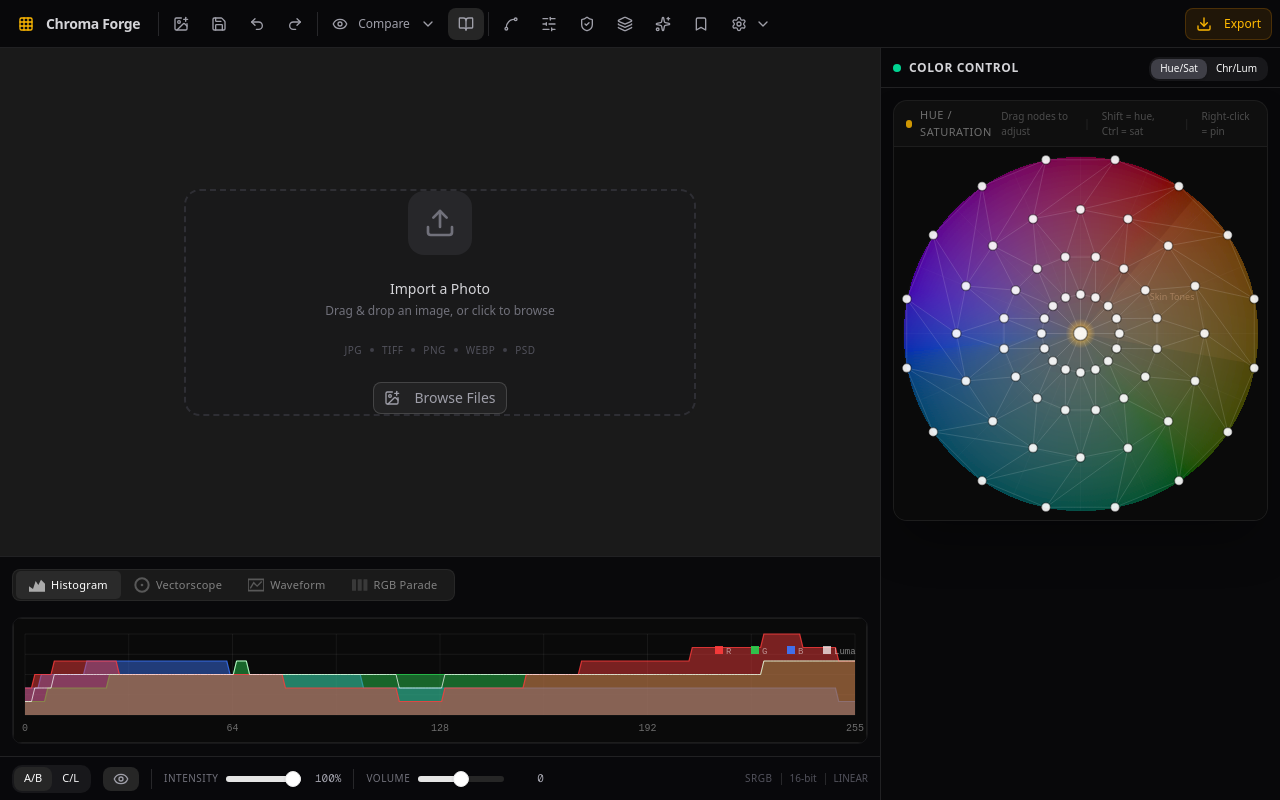
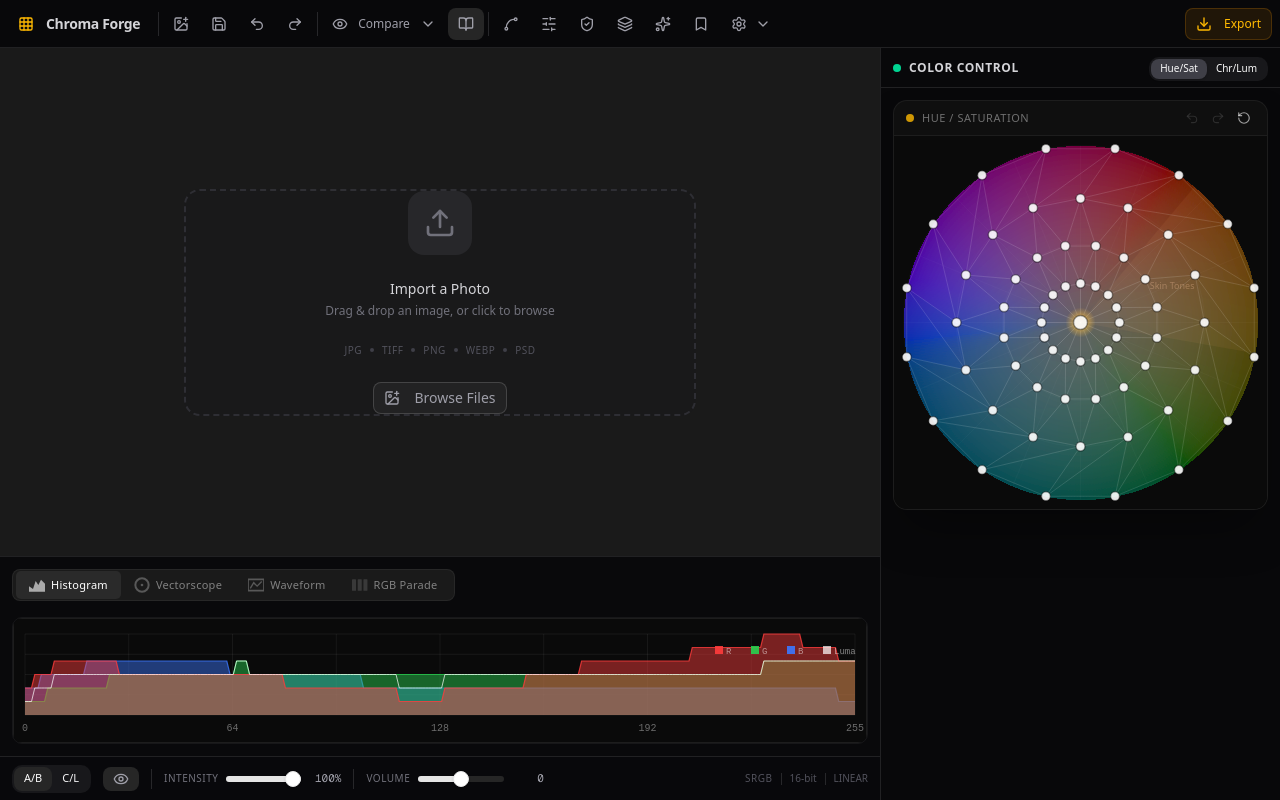
Before and after one commit to Optitude-AI/lut-atelier, a Next.js app: page / in a window 1280 px wide. Both pictures are taken after a click on the button "Open Workspace". Built offline with nearby package versions, Linux system fonts and the light colour scheme.

Commit message:
1b6c543f-9785-4afc-aee6-fbd6c26bf9c6

```diff
--- a/src/components/chroma-forge/grids/ABGrid.tsx
+++ b/src/components/chroma-forge/grids/ABGrid.tsx
@@ -4,6 +4,7 @@ import React, { useRef, useEffect, useState, useCallback } from 'react';
 import { motion } from 'framer-motion';
 import { useAppStore } from '@/store/useAppStore';
 import { oklabToRGB8 } from '@/lib/oklab';
+import { Undo2, Redo2, RotateCcw } from 'lucide-react';
 
 // ═══════════════════════════════════════════════════════════════════════════════
 // Types
@@ -295,6 +296,7 @@ export default function ABGrid({ className = '' }: { className?: string }) {
   const lastSyncRef = useRef(0);
 
   // ── Mutable interaction state (refs to avoid re-renders) ─────────────────
+  const lastClickTimeRef = useRef(0);
   const sizeRef = useRef({ w: 0, h: 0 });
   const nodesRef = useRef<MeshNode[]>(INITIAL_NODES.map((n) => ({ ...n })));
   const draggingRef = useRef(false);
@@ -322,6 +324,8 @@ export default function ABGrid({ className = '' }: { className?: string }) {
   // ── React state (only for tooltip + CSS-size-dependent JSX) ─────────────
   const [cssSize, setCssSize] = useState({ w: 0, h: 0 });
   const [tip, setTip] = useState<TooltipData | null>(null);
+  const [canUndo, setCanUndo] = useState(false);
+  const [canRedo, setCanRedo] = useState(false);
 
   // ── Store ───────────────────────────────────────────────────────────────
   const setSelectedNodeId = useAppStore((s) => s.setSelectedNodeId);
@@ -344,8 +348,8 @@ export default function ABGrid({ className = '' }: { className?: string }) {
       hue: ((n.angleRad / TWO_PI) * 360 + 360) % 360,
       saturation: Math.round(n.radiusFrac * 1000) / 10,
       lightness: 50,
-      offsetX: Math.round((n.offsetX / maxR) * 500) / 10,
-      offsetY: Math.round(-(n.offsetY / maxR) * 250) / 10,
+      offsetX: Math.round((n.offsetX / maxR) * 1200) / 10,
+      offsetY: Math.round(-(n.offsetY / maxR) * 600) / 10,
       sigmaMult: n.sigmaMult,
       pinned: n.pinned,
       abHueSigma: 0,
@@ -394,6 +398,8 @@ export default function ABGrid({ className = '' }: { className?: string }) {
       undoStackRef.current.shift();
     }
     redoStackRef.current = [];
+    setCanUndo(true);
+    setCanRedo(false);
   }, [takeSnapshot]);
 
   // ══════════════════════════════════════════════════════════════════════════
@@ -864,6 +870,8 @@ export default function ABGrid({ className = '' }: { className?: string }) {
     if (redoStackRef.current.length > MAX_UNDO) {
       redoStackRef.current.shift();
     }
+    setCanUndo(undoStackRef.current.length > 1);
+    setCanRedo(true);
     restoreSnapshot(snap);
   }, [takeSnapshot, restoreSnapshot]);
 
@@ -874,6 +882,8 @@ export default function ABGrid({ className = '' }: { className?: string }) {
     if (undoStackRef.current.length > MAX_UNDO) {
       undoStackRef.current.shift();
     }
+    setCanUndo(true);
+    setCanRedo(redoStackRef.current.length > 1);
     restoreSnapshot(snap);
   }, [takeSnapshot, restoreSnapshot]);
 
@@ -976,8 +986,30 @@ export default function ABGrid({ className = '' }: { className?: string }) {
   // Pointer event handlers (Feature 2: replace mouse with pointer events)
   // ══════════════════════════════════════════════════════════════════════════
 
+  // ══════════════════════════════════════════════════════════════════════════
+  // Reset All (with undo snapshot)
+  // ══════════════════════════════════════════════════════════════════════════
+
+  const resetAll = useCallback(() => {
+    pushUndo();
+    const ns = nodesRef.current;
+    for (let i = 0; i < ns.length; i++) {
+      ns[i] = { ...ns[i], offsetX: 0, offsetY: 0 };
+    }
+    setCanUndo(undoStackRef.current.length > 1);
+    setCanRedo(false);
+    syncToStore();
+    schedFnRef.current();
+  }, [pushUndo, syncToStore]);
+
   const onPointerDown = useCallback(
     (e: React.PointerEvent) => {
+      // Debounce: ignore very quick clicks (likely part of double-click)
+      if (lastClickTimeRef.current && performance.now() - lastClickTimeRef.current < 350) {
+        return;
+      }
+      lastClickTimeRef.current = performance.now();
+
       // Feature 2: pointer capture for reliable tracking
       (e.target as HTMLElement).setPointerCapture(e.pointerId);
 
@@ -1283,6 +1315,13 @@ export default function ABGrid({ className = '' }: { className?: string }) {
       const idx = hitTest(nodesRef.current, cx, cy, mr, x, y);
       if (idx < 0) return;
 
+      // Cancel any ongoing drag to prevent interference
+      if (draggingRef.current) {
+        draggingRef.current = false;
+        dragIdxRef.current = -1;
+        dragStartRef.current = null;
+      }
+
       const ns = nodesRef.current;
       const n = ns[idx];
 
@@ -1368,12 +1407,30 @@ export default function ABGrid({ className = '' }: { className?: string }) {
             Hue / Saturation
           </span>
         </div>
-        <div className="flex items-center gap-3 text-[10px] text-white/25">
-          <span>Drag nodes to adjust</span>
-          <span className="text-white/10">|</span>
-          <span>Shift = hue, Ctrl = sat</span>
-          <span className="text-white/10">|</span>
-          <span>Right-click = pin</span>
+        <div className="flex items-center gap-1">
+          <button
+            onClick={undo}
+            disabled={!canUndo}
+            className="p-1 rounded hover:bg-white/10 disabled:opacity-20 disabled:pointer-events-none transition-colors"
+            title="Undo (Ctrl+Z)"
+          >
+            <Undo2 className="h-3.5 w-3.5 text-white/60" />
+          </button>
+          <button
+            onClick={redo}
+            disabled={!canRedo}
+            className="p-1 rounded hover:bg-white/10 disabled:opacity-20 disabled:pointer-events-none transition-colors"
+            title="Redo (Ctrl+Shift+Z)"
+          >
+            <Redo2 className="h-3.5 w-3.5 text-white/60" />
+          </button>
+          <button
+            onClick={resetAll}
+            className="p-1 rounded hover:bg-white/10 transition-colors"
+            title="Reset All"
+          >
+            <RotateCcw className="h-3.5 w-3.5 text-white/60" />
+          </button>
         </div>
       </div>
 
--- a/src/lib/lut-engine.ts
+++ b/src/lib/lut-engine.ts
@@ -377,8 +377,8 @@ export function interpolateABGrid(
   h: number,
   s: number,
   l: number,
-  globalHueSigma: number = 25,
-  globalSatSigma: number = 18,
+  globalHueSigma: number = 40,
+  globalSatSigma: number = 30,
 ): [number, number] {
   // Skip for very low saturation or lightness extremes
   if (s < 5 || l < 3 || l > 97) return [0, 0];
@@ -387,9 +387,24 @@ export function interpolateABGrid(
   let hueShift = 0;
   let satShift = 0;
 
+  // Track global (center) nodes separately for guaranteed influence
+  let globalTotalWeight = 0;
+  let globalHueShift = 0;
+  let globalSatShift = 0;
+
   for (const node of nodes) {
     if (node.offsetX === 0 && node.offsetY === 0) continue;
 
+    // Center/global nodes (saturation <= 1): affect ALL colored pixels equally
+    const isGlobal = node.saturation <= 1;
+    if (isGlobal) {
+      globalTotalWeight += 1;
+      globalHueShift += node.offsetX;
+      globalSatShift += node.offsetY;
+      continue;
+    }
+
+    // Normal position-specific node with Gaussian falloff
     // Hue distance (circular, 0-180)
     let hueDist = Math.abs(h - node.hue);
     if (hueDist > 180) hueDist = 360 - hueDist;
@@ -411,9 +426,24 @@ export function interpolateABGrid(
     satShift += node.offsetY * weight;
   }
 
-  if (totalWeight === 0) return [0, 0];
+  // Blend in global shifts if any
+  if (globalTotalWeight > 0) {
+    const gHueShift = globalHueShift / globalTotalWeight;
+    const gSatShift = globalSatShift / globalTotalWeight;
+    // Global shifts are added as a minimum guaranteed influence
+    const globalBoost = 0.6; // 60% guaranteed influence from global nodes
+    if (totalWeight > 0) {
+      hueShift = hueShift * (1 - globalBoost) + gHueShift * totalWeight * globalBoost / (totalWeight * (1 - globalBoost) + totalWeight);
+      satShift = satShift * (1 - globalBoost) + gSatShift * totalWeight * globalBoost / (totalWeight * (1 - globalBoost) + totalWeight);
+    } else {
+      hueShift = gHueShift;
+      satShift = gSatShift;
+    }
+  }
 
-  return [hueShift / totalWeight, satShift / totalWeight];
+  if (totalWeight === 0 && globalTotalWeight === 0) return [0, 0];
+
+  return [hueShift / Math.max(totalWeight, 0.001), satShift / Math.max(totalWeight, 0.001)];
 }
 
 // ─── C/L Grid Interpolation ───
@@ -991,10 +1021,10 @@ export function processImagePixelsFast(
   const CL_INV_2SIGMA2 = 1 / (2 * 40 * 40); // sigma = 40
 
   // AB global sigma: use params if provided, otherwise reasonable defaults
-  // 25° hue sigma gives good selectivity between 22.5° branches
-  // 18% sat sigma gives good selectivity between ring positions
-  const AB_GLOBAL_HUE_SIGMA = params.abGlobalHueSigma || 25;
-  const AB_GLOBAL_SAT_SIGMA = params.abGlobalSatSigma || 18;
+  // 40° hue sigma for wide perceptual coverage
+  // 30% sat sigma for broad chroma influence
+  const AB_GLOBAL_HUE_SIGMA = params.abGlobalHueSigma || 40;
+  const AB_GLOBAL_SAT_SIGMA = params.abGlobalSatSigma || 30;
 
   // Check if LUTs are identity (avoid unnecessary work)
   const hasMasterCurve = masterLUT !== rLUT; // heuristic: if they differ, master was custom-built
--- a/src/store/useAppStore.ts
+++ b/src/store/useAppStore.ts
@@ -603,8 +603,8 @@ export const useAppStore = create<AppStore>((set, get) => ({
     showGamutWarnings: true,
     curveResolution: 256,
     interpolationMode: 'cubic',
-    abHueSigma: 25,
-    abSatSigma: 18,
+    abHueSigma: 40,
+    abSatSigma: 30,
   },
   updateSettings: (settings) => set((state) => ({
     settings: { ...state.settings, ...settings },
```
Also changed, not shown: 2 other files (tests, documents, lock files or other folders).
